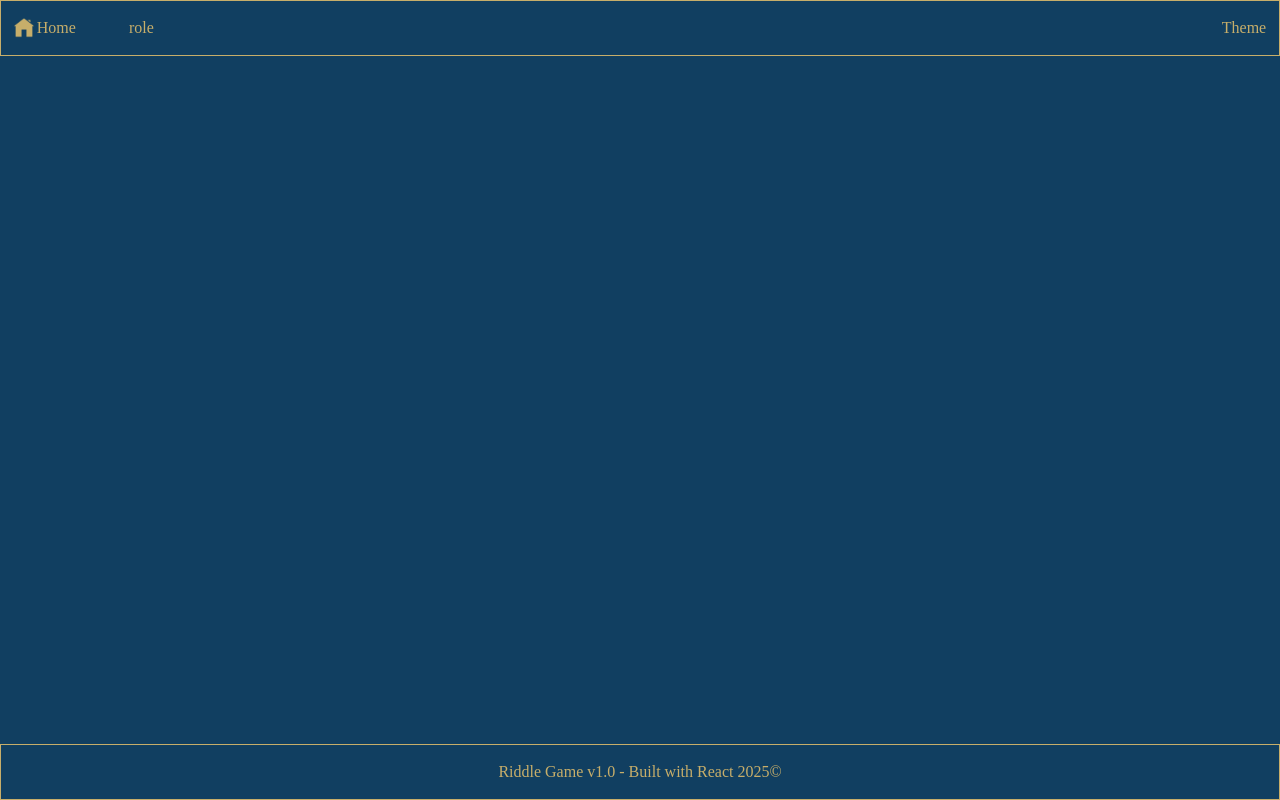
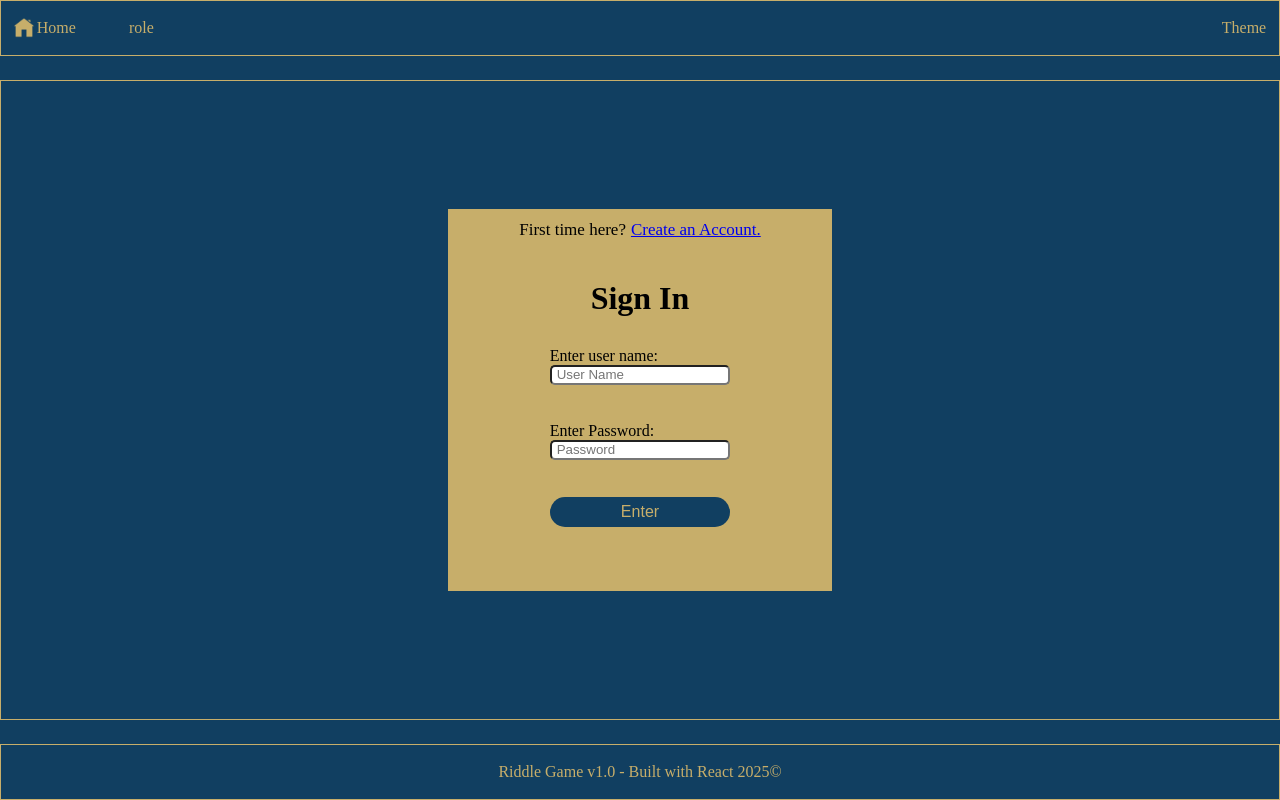
Before and after one commit to israelr9897/webGame, a React (Vite) app: page /auth in a window 1280 px wide. Built offline with nearby package versions, Linux system fonts and the light colour scheme.

Commit message:
finish authorizetion

```diff
--- a/src/App.tsx
+++ b/src/App.tsx
@@ -3,7 +3,7 @@ import "./App.css";
 import WelcomePage from "./pages/WelcomPage";
 import HomePage from "./pages/HomePage";
 import PlayGamePage from "./pages/PlayGamePage";
-import LoginPage from "./pages/LoginPage";
+import LoginPage from "./pages/AuthPage";
 import LeaderboardPage from "./pages/LeaderboardPage";
 import Footer from "./compes/Footer";
 import Header from "./compes/header";
@@ -18,7 +18,7 @@ export default function App() {
         <Route path="/" element={<WelcomePage />} />
         <Route path="/home" element={<HomePage />} />
         <Route path="/play-game" element={<PlayGamePage />} />
-        <Route path="/login" element={<LoginPage />} />
+        <Route path="/auth" element={<LoginPage />} />
         <Route path="/leaderboard" element={<LeaderboardPage />} />
       </Routes>
       <Footer/>
--- /dev/null
+++ b/src/compes/API/client.tsx
@@ -0,0 +1,45 @@
+const URL = "http://127.0.0.1:3100/auth";
+let TOKEN: string;
+
+type Player = {
+  username: string;
+  password: string;
+};
+type NewPlayer = {
+  username: string;
+  hash_password: string;
+};
+
+export async function loginApi(player: Player) {
+  console.log("apl loginApi");
+  const response = await fetch(URL + "/login", {
+    method: "POST",
+    headers: {
+      "Content-Type": "application/json",
+    },
+    body: JSON.stringify(player),
+  });
+  TOKEN = response.headers.get("authorization")!;
+  const data = await response.json();
+  console.log("data msg: ", data.msg);
+  console.log("data: ", data);
+  if (!data.Player) {
+    return false;
+  }
+  return true;
+}
+
+export async function signupUserApi(newPlayer: NewPlayer) {
+  const response = await fetch(URL + "/signup", {
+    method: "POST",
+    headers: {
+      "Content-Type": "application/json",
+      authorization: TOKEN,
+    },
+    body: JSON.stringify(newPlayer),
+  });
+  const data = await response.json();
+  console.log(data);
+  if (response.status === 406) return false;
+  return true;
+}
--- /dev/null
+++ b/src/compes/Auth.tsx
@@ -0,0 +1,29 @@
+import { Link } from "react-router";
+import "../styles/auth.css";
+import { useState } from "react";
+import SignIn from "./SignIn";
+import SignUp from "./SignUp";
+
+export default function Auth() {
+  const [isExist, setIsExist] = useState<boolean>(true);
+  return isExist ? (
+    <div className="contentLogin">
+      <div className="toRegister">
+        <p>First time here?</p>
+        <Link
+          to=""
+          onClick={() => {
+            setIsExist(false);
+          }}
+        >
+          Create an Account.
+        </Link>
+      </div>
+      <SignIn />
+    </div>
+  ) : (
+    <div className="contentLogin">
+      <SignUp />
+    </div>
+  );
+}
--- a/src/compes/BtnLogin.tsx
+++ b/src/compes/BtnLogin.tsx
@@ -4,7 +4,7 @@ import imgLogo from "../assets/login-btn.png";
 export default function BtnLogin() {
   return (
     <>
-      <Link to="/login" className="BtnLogin btn-conetne-home">
+      <Link to="/auth" className="BtnLogin btn-conetne-home">
         <img src={imgLogo} alt="" />
         <p>Login</p>
       </Link>
--- a/src/compes/Login.tsx
+++ /dev/null
@@ -1,22 +0,0 @@
-import { Link } from "react-router";
-import "../styles/login.css";
-import { useState } from "react";
-
-export default function Login() {
-  return (
-    <div className="login">
-      <div className="toRregister">
-        <p>First time here?</p>
-        <a href="">Create an Account.</a>
-      </div>
-      <div className="signIn">
-        <h1>Sign In</h1>
-        <label htmlFor="inp-user-name">Enter User Name</label>
-        <input className="inp-user-name" id="inp-user-name" type="text" />
-        <label htmlFor="inp-password">Enter Password</label>
-        <input className="inp-password" id="inp-password" type="text" />
-        <Link to="">Enter</Link>
-      </div>
-    </div>
-  );
-}
--- /dev/null
+++ b/src/compes/SignIn.tsx
@@ -0,0 +1,44 @@
+import { useState } from "react";
+import { useNavigate } from "react-router";
+import { loginApi } from "./API/client";
+import "../styles/auth.css"
+
+export default function SignIn() {
+  async function handleClick() {
+    const isExist = await loginApi({
+      username: userName!,
+      password: password!,
+    });
+    if (isExist) navigate("/userMenu");
+    else alert("The username or password are incorrect");
+  }
+  const [userName, setUserName] = useState<string>();
+  const [password, setPassword] = useState<string>();
+  const navigate = useNavigate();
+  return (
+    <div className="signIn">
+      <h1>Sign In</h1>
+      <div className="input">
+        <label htmlFor="inp-user-name">Enter user name:</label>
+        <input
+          className="inp-userName"
+          id="inp-user-name"
+          type="text"
+          placeholder="User Name"
+          onChange={(e) => setUserName(e.target.value)}
+        />
+      </div>
+      <div className="input">
+        <label htmlFor="inp-password">Enter Password:</label>
+        <input
+          className="inp-password"
+          id="inp-password"
+          type="password"
+          placeholder="Password"
+          onChange={(e) => setPassword(e.target.value)}
+        />
+      </div>
+      <div className="btn-enter" onClick={handleClick}>Enter</div>
+    </div>
+  );
+}
--- /dev/null
+++ b/src/compes/SignUp.tsx
@@ -0,0 +1,47 @@
+import { useState } from "react";
+import "../styles/auth.css";
+import { signupUserApi } from "./API/client";
+
+export default function SignUp() {
+  async function handleClick() {
+    const isTrue = await signupUserApi({
+      hash_password: password!,
+      username: userName!,
+    });
+    console.log(isTrue);
+    if (isTrue) window.location.reload();
+    else alert("Registration failed");
+  }
+
+  const [userName, setUserName] = useState<string>();
+  const [password, setPassword] = useState<string>();
+  return (
+    <div className="signUp">
+      <h1>Sign Up</h1>
+      <div className="input">
+        <label htmlFor="inp-user-name">Enter Full name:</label>
+        <input
+          className="inp-userName"
+          id="inp-user-name"
+          type="text"
+          placeholder="Full Name"
+          onChange={(e) => setUserName(e.target.value)}
+        />
+      </div>
+      <div className="input">
+        <label htmlFor="inp-password">Enter Password:</label>
+        <input
+          className="inp-password"
+          id="inp-password"
+          type="password"
+          placeholder="Password"
+          onChange={(e) => setPassword(e.target.value)}
+        />
+      </div>
+      <div className="btn-enter" onClick={handleClick}>
+        Enter
+      </div>
+    </div>
+    // </div>
+  );
+}
--- /dev/null
+++ b/src/pages/AuthPage.tsx
@@ -0,0 +1,9 @@
+import Auth from "../compes/Auth";
+
+export default function AuthPage() {
+  return (
+    <div className="loginPage">
+      <Auth />
+    </div>
+  );
+}
--- a/src/pages/LoginPage.tsx
+++ /dev/null
@@ -1,9 +0,0 @@
-import Login from "../compes/Login";
-
-export default function LoginPage() {
-  return (
-    <div>
-      <Login/>
-    </div>
-  )
-}
--- /dev/null
+++ b/src/styles/auth.css
@@ -0,0 +1,75 @@
+.loginPage {
+    display: flex;
+    justify-content: center;
+    align-items: center;
+    width: 100%;
+    height: 80%;
+    border: 1px #C7AE6A solid;
+
+}
+
+.contentLogin, .contentSignUp{
+    display: flex;
+    flex-direction: column;
+    align-items: center;
+    /* justify-content: center; */
+    width: 30%;
+    height: 60%;
+    gap: 20px;
+    border: 1px #C7AE6A solid;
+    background-color: #C7AE6A;
+}
+
+.toRegister{
+    padding: 10px;
+    display: flex;
+    gap: 5px;
+    font-size: 17px;
+}
+
+.signIn, .signUp{
+    display: flex;
+    flex-direction: column;
+    /* justify-content: center; */
+    align-items: center;
+    width: 100%;
+    height: 90%;
+    gap: 30px;
+    padding: 10px;
+}
+
+.input{
+    display: flex;
+    flex-direction: column;
+    width: 50%;
+    height: 15%;
+    /* justify-content: center; */
+    /* align-items: center; */
+
+}
+
+.input input{
+    padding: 5px;
+    border-radius: 5px;
+    height: 45%;
+}
+
+.btn-enter{
+    display: flex;
+    justify-content: center;
+    align-items: center;
+    width: 50%;
+    height: 10%;
+    background-color: #113F61;
+    color: #C7AE6A;
+    border-radius: 18px;
+    font-family: Arial, Helvetica, sans-serif;
+}
+
+.btn-enter:hover{
+
+    cursor: pointer;
+    background-color: #C7AE6A;
+    color: #113F61;
+    border: 2px #113F61 solid;
+}
```
Also changed, not shown: src/styles/login.css (deleted).
